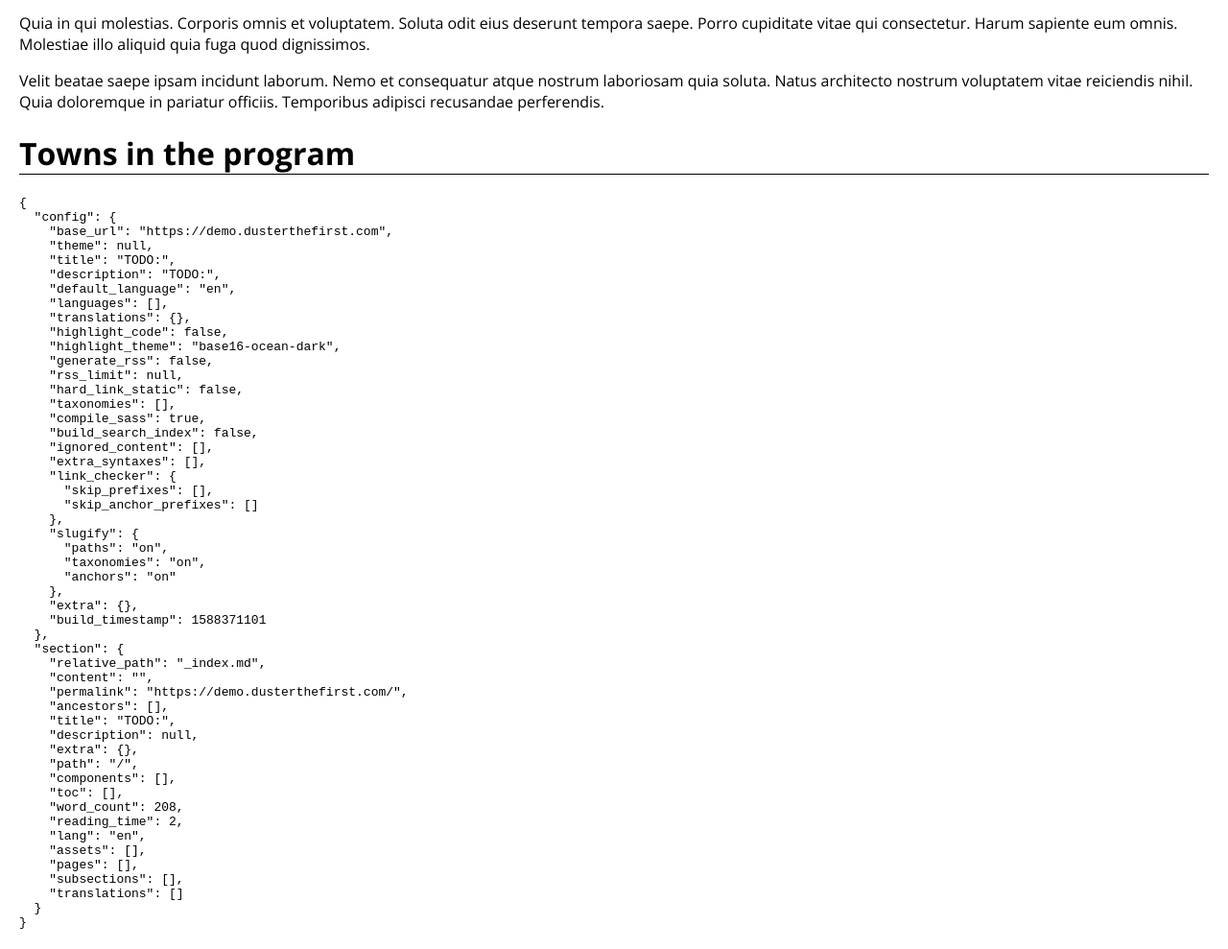
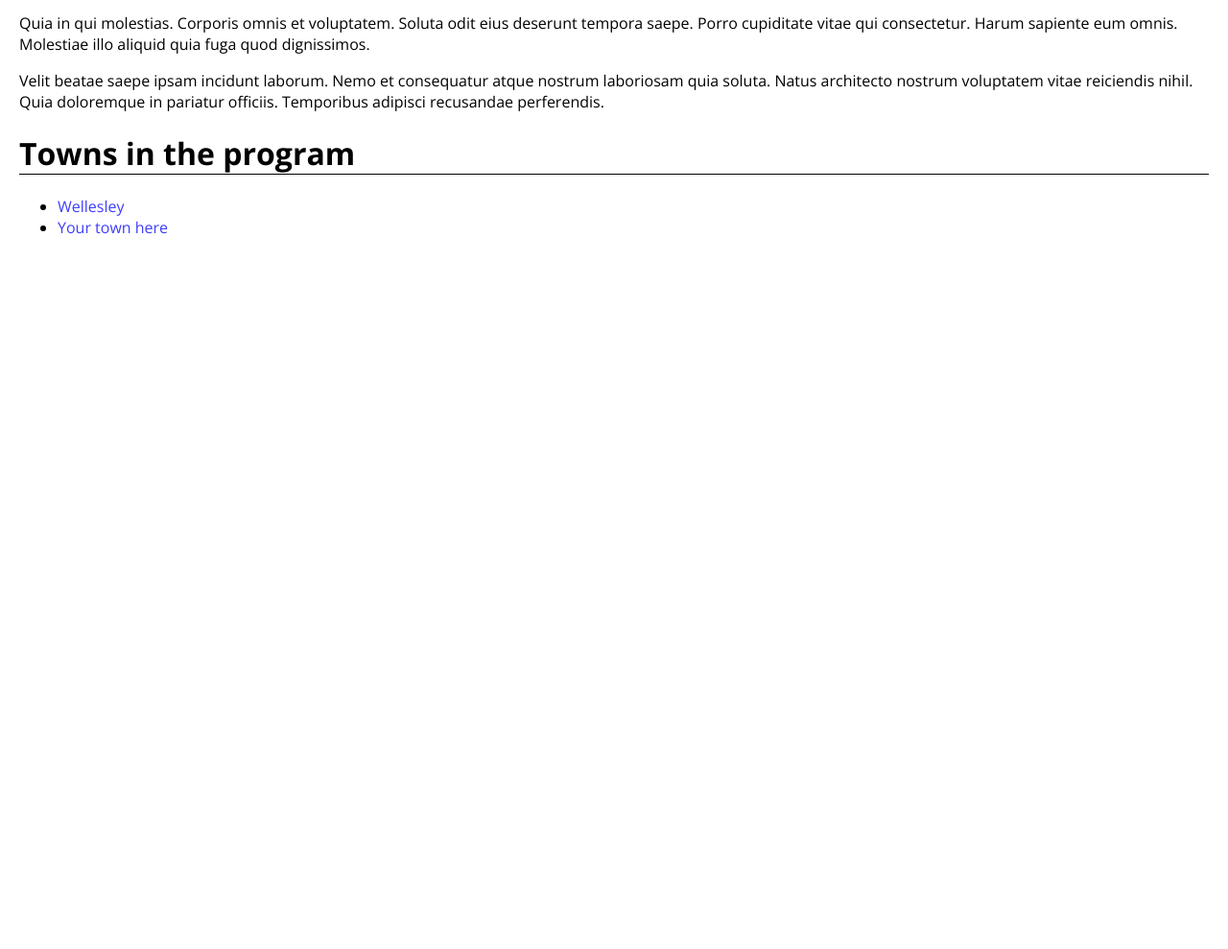
Before and after one commit to DusterTheFirst/mastudentgrocery, a plain HTML site: page index.html in a window 1280 px wide. Shown: the part 503-1492 px from the top of the page at 96% size. After the commit the page ends 800 px from the top, so only its background shows below. Drawn offline with nearby package versions, Linux system fonts and the light colour scheme.

Commit message:
Deploying to gh-pages from  @ 56528cea127bcdde51de6f80ea83240df637a3b5 🚀

```diff
--- a/global.css
+++ b/global.css
@@ -1 +1 @@
-@import url("https://fonts.googleapis.com/css2?family=Open+Sans:wght@400;700&display=swap");html,body{margin:0;font-family:'Open Sans', sans-serif}.content{margin:20px}.content h1{border-bottom:thin solid black}.content .person{border-radius:100px}
+@import url("https://fonts.googleapis.com/css2?family=Open+Sans:wght@400;700&display=swap");html,body{margin:0;font-family:'Open Sans', sans-serif}.content{margin:20px}.content h1{border-bottom:thin solid black}.content .person{border-radius:100px}.content .towns a{color:#3e3efd;text-decoration:none}
--- a/index.html
+++ b/index.html
@@ -39,6 +39,9 @@ TODO:
 
         <div class="content">
 
+
+
+
 <link rel="stylesheet" href="/jumbotron.css">
 <div class="jumbotron" style="background-image: url(https:&#x2F;&#x2F;via.placeholder.com&#x2F;10000x180&#x2F;FFFF00?text=PLACEHOLDER%20IMAGE); height: 180px;">
     <div class="center">
@@ -51,58 +54,24 @@ TODO:
 <p>Dolores et accusantium soluta exercitationem maxime et. Placeat dolorem autem natus. Non sint omnis placeat nesciunt voluptate in tempore natus. Consequatur et eius aut rerum ea. Necessitatibus magnam et laudantium sequi. Nisi aut sed eum eum magnam.</p>
 <p>Quia in qui molestias. Corporis omnis et voluptatem. Soluta odit eius deserunt tempora saepe. Porro cupiditate vitae qui consectetur. Harum sapiente eum omnis. Molestiae illo aliquid quia fuga quod dignissimos.</p>
 <p>Velit beatae saepe ipsam incidunt laborum. Nemo et consequatur atque nostrum laboriosam quia soluta. Natus architecto nostrum voluptatem vitae reiciendis nihil. Quia doloremque in pariatur officiis. Temporibus adipisci recusandae perferendis.</p>
-<h1 id="towns-in-the-program">Towns in the program</h1>
-<pre>{
-  &quot;config&quot;: {
-    &quot;base_url&quot;: &quot;https:&#x2F;&#x2F;demo.dusterthefirst.com&quot;,
-    &quot;theme&quot;: null,
-    &quot;title&quot;: &quot;TODO:&quot;,
-    &quot;description&quot;: &quot;TODO:&quot;,
-    &quot;default_language&quot;: &quot;en&quot;,
-    &quot;languages&quot;: [],
-    &quot;translations&quot;: {},
-    &quot;highlight_code&quot;: false,
-    &quot;highlight_theme&quot;: &quot;base16-ocean-dark&quot;,
-    &quot;generate_rss&quot;: false,
-    &quot;rss_limit&quot;: null,
-    &quot;hard_link_static&quot;: false,
-    &quot;taxonomies&quot;: [],
-    &quot;compile_sass&quot;: true,
-    &quot;build_search_index&quot;: false,
-    &quot;ignored_content&quot;: [],
-    &quot;extra_syntaxes&quot;: [],
-    &quot;link_checker&quot;: {
-      &quot;skip_prefixes&quot;: [],
-      &quot;skip_anchor_prefixes&quot;: []
-    },
-    &quot;slugify&quot;: {
-      &quot;paths&quot;: &quot;on&quot;,
-      &quot;taxonomies&quot;: &quot;on&quot;,
-      &quot;anchors&quot;: &quot;on&quot;
-    },
-    &quot;extra&quot;: {},
-    &quot;build_timestamp&quot;: 1588371101
-  },
-  &quot;section&quot;: {
-    &quot;relative_path&quot;: &quot;_index.md&quot;,
-    &quot;content&quot;: &quot;&quot;,
-    &quot;permalink&quot;: &quot;https:&#x2F;&#x2F;demo.dusterthefirst.com&#x2F;&quot;,
-    &quot;ancestors&quot;: [],
-    &quot;title&quot;: &quot;TODO:&quot;,
-    &quot;description&quot;: null,
-    &quot;extra&quot;: {},
-    &quot;path&quot;: &quot;&#x2F;&quot;,
-    &quot;components&quot;: [],
-    &quot;toc&quot;: [],
-    &quot;word_count&quot;: 208,
-    &quot;reading_time&quot;: 2,
-    &quot;lang&quot;: &quot;en&quot;,
-    &quot;assets&quot;: [],
-    &quot;pages&quot;: [],
-    &quot;subsections&quot;: [],
-    &quot;translations&quot;: []
-  }
-}</pre>
+
+
+
+<h1>Towns in the program</h1>
+
+<ul class="towns">
+
+    <li>
+        <a href="https:&#x2F;&#x2F;demo.dusterthefirst.com&#x2F;towns&#x2F;wellesley&#x2F;" class="town-link">Wellesley</a>
+    </li>
+
+    <li>
+        <a href="https:&#x2F;&#x2F;demo.dusterthefirst.com&#x2F;towns&#x2F;your-town-here&#x2F;" class="town-link">Your town here</a>
+    </li>
+
+</ul>
+
+
 
         </div>
     </body>
```
Also changed, not shown: towns/index.html (+20 -2 lines).
